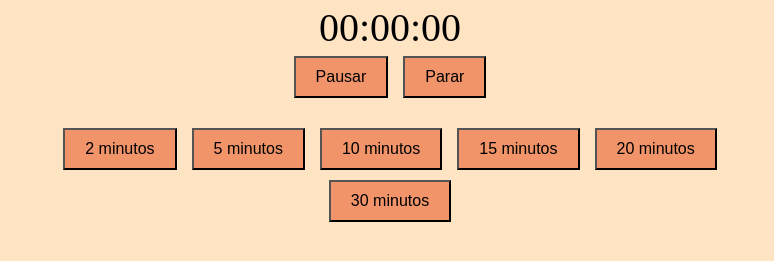
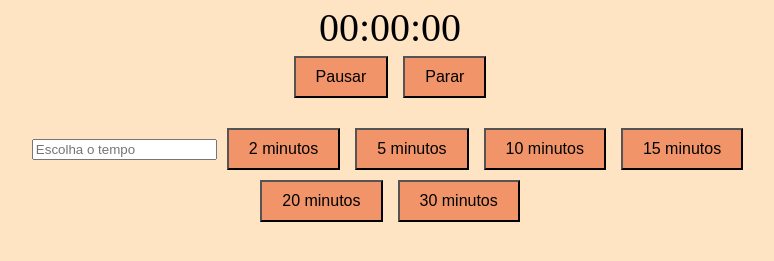
Before and after one commit to AdrianaLMR/Projetos_Cronometro_Temporizador, a plain HTML site: page index.html in a window 1280 px wide. Shown: the part 321-582 px from the top of the page, without its empty margins (250-1024 px from the left). Drawn offline with Linux system fonts and the light colour scheme.

Commit message:
novo input

```diff
--- a/index.html
+++ b/index.html
@@ -26,6 +26,7 @@
             <button class="btn-stop-temporizador">Parar</button>
 
             <div class="btn-times">
+                <input type="number" placeholder="Escolha o tempo">
                 <button class="btn-time-2min">2 minutos</button>
                 <button class="btn-time-5min">5 minutos</button>
                 <button class="btn-time-10min">10 minutos</button>
```
